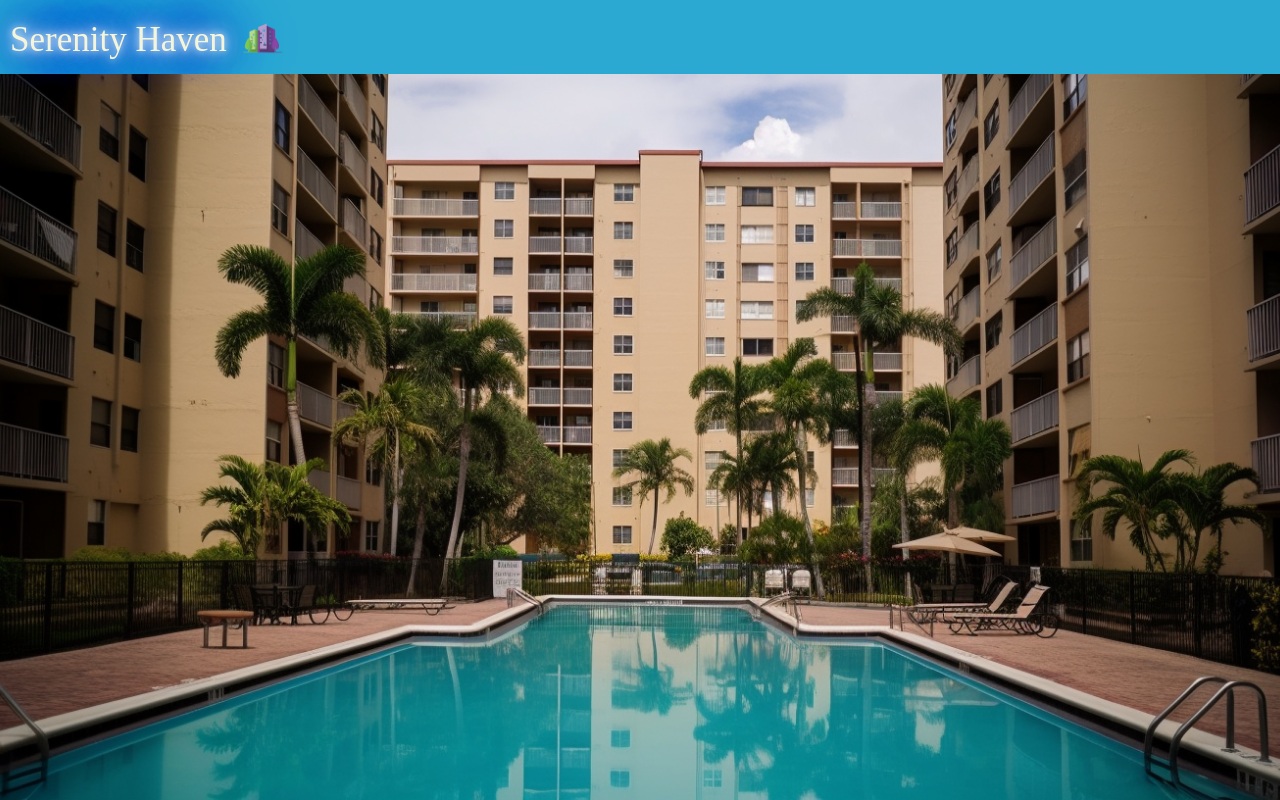
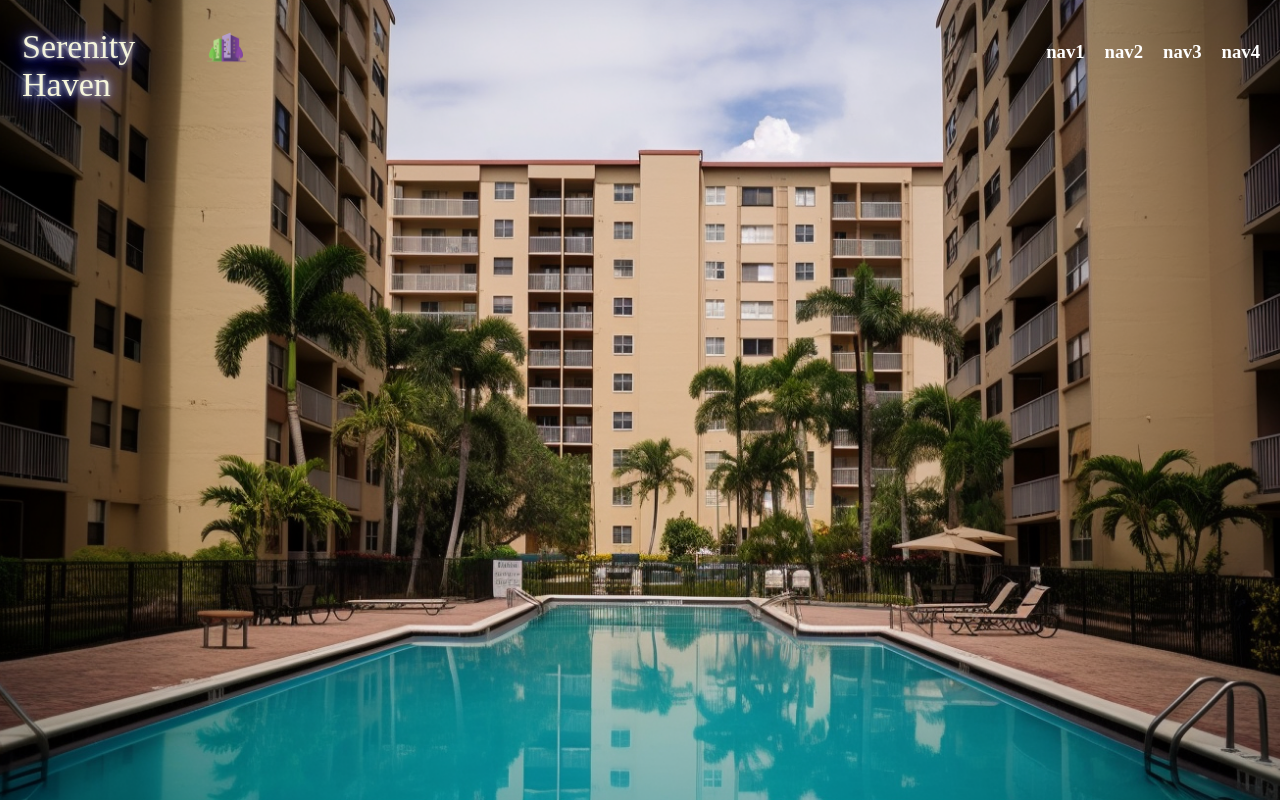
Before and after one commit to fabien1313/serenityhaven, a React (Vite) app in the folder client/: page / in a window 1280 px wide. Built offline with nearby package versions, Linux system fonts and the light colour scheme; a web font is replaced by a local one.

Commit message:
header working. Need to develop burger menu

```diff
--- a/client/src/components/Header/Header.jsx
+++ b/client/src/components/Header/Header.jsx
@@ -1,19 +1,34 @@
-import React from 'react'
+import React, {useState} from 'react'
 import './header.css'
 import logo from '../../images/icons/apartments3_256.png'
-import logo2 from '../../images/icons/greenBlueTriangle_256.png'
+
 
 const Header = () => {
+
+
+
+
+
   return (
     <header id="header-main-container">
 
-      <div id="header-logo-title">
-        Serenity Haven
+  <div id="header-container-all-elems-div">
+      <div id="header-container-logo-img">
+        <div id="header-logo-title">
+          Serenity Haven
+        </div>
+        <div id="header-img-div">
+          <img id="header-logo-img" src={logo} alt="logo" />
+        </div>
       </div>
-      <div>
-        <img id="header-logo-img" src={logo} alt="logo" />
 
+      <div id="header-nav-div">
+        <h3 className='header-nav-item1'>nav1</h3>
+        <h3 className='header-nav-item2'>nav2</h3>
+        <h3 className='header-nav-item3'>nav3</h3>
+        <h3 className='header-nav-item4'>nav4</h3>
       </div>
+  </div>
 
 
 
--- a/client/src/components/Header/header.css
+++ b/client/src/components/Header/header.css
@@ -2,27 +2,37 @@
 
 
 :root {
-    --main: black;
+    --main: white;
     --secondary: beige;
     --testcolor: rgb(43, 169, 211);
-    --logofontsize: 35px;
+    --logofontsize: 34px;
     --font: 'Aboreto', cursive;
     --glowaffect: #2e45f7;
 }
 
+#header-container-all-elems-div {
+    display: flex;
+    justify-content: space-between;
+    align-items: baseline;
+}
 
-#header-main-container {
+#header-container-logo-img {
+    margin-top: 10px;
     display: flex;
-    background-color: var(--testcolor);
+    /* background-color: rgb(50, 50, 50); */
+    width: 20%;
+    border-radius: 50%;
+    border-radius: 12px;
+
+
 }
 
 #header-logo-title {
     color: var(--secondary);
     font-size: var(--logofontsize);
-    margin-top: 20px;
-    margin-left: 10px;
+    margin-top: 18px;
+    margin-left: 22px;
     font-family: var(--font);
-    /* text-shadow: 0 0 10px #fff, 0 0 20px #fff, 0 0 30px #fff, 0 0 40px #F7D12E, 0 0 70px #F7D12E, 0 0 80px #F7D12E, 0 0 100px #F7D12E, 0 0 150px #F7D12E; */
     text-shadow: 0 0 10px #fff, 0 0 20px #fff, 0 0 30px #fff, 0 0 40px var(--glowaffect), 0 0 70px var(--glowaffect), 0 0 60px var(--glowaffect), 0 0 90px var(--glowaffect), 0 0 120px var(--glowaffect);
     animation: pulsate 4.5s ease-out infinite;
 
@@ -32,12 +42,47 @@
     width:60px;
     height: 60px;
     margin-left: 5px;
-    margin-top: 10px;
+    margin-top: 9px;
 }
+
+
+.header-nav-item1, .header-nav-item2, .header-nav-item3, .header-nav-item4 {
+    display: inline-block;
+    margin-right: 20px;
+    font-family: var(--font);
+    color: var(--main);
+
+
+}
+
+#header-burger-menu {
+    height: 100%;
+    width: 4em;
+    background-color: black;
+    display: flex;
+    flex-direction: column;
+    align-items: flex-start;
+    justify-content: space-between;
+    cursor: pointer;
+}
+
+.burger-bar {
+    width: 4em;
+    height: 0.5em;
+    background-color: blue;
+    border-radius: 0.5em;
+}
+
+.menu {
+
+}
+
+
+
 
 @keyframes pulsate {
     0% {
-        text-shadow: 0 0 10px #fff, 0 0 20px #fff, 0 0 30px #fff, 0 0 30px var(--glowaffect), 0 0 60px var(--glowaffect), 0 0 70px var(--glowaffect), 0 0 900px var(--glowaffect), 0 0 120px var(--glowaffect);
+        text-shadow: 0 0 10px #fff, 0 0 20px #fff, 0 0 30px #fff, 0 0 30px var(--glowaffect), 0 0 60px var(--glowaffect), 0 0 70px var(--glowaffect), 0 0 90px var(--glowaffect), 0 0 120px var(--glowaffect);
     }
     50% {
         text-shadow: none;
```
